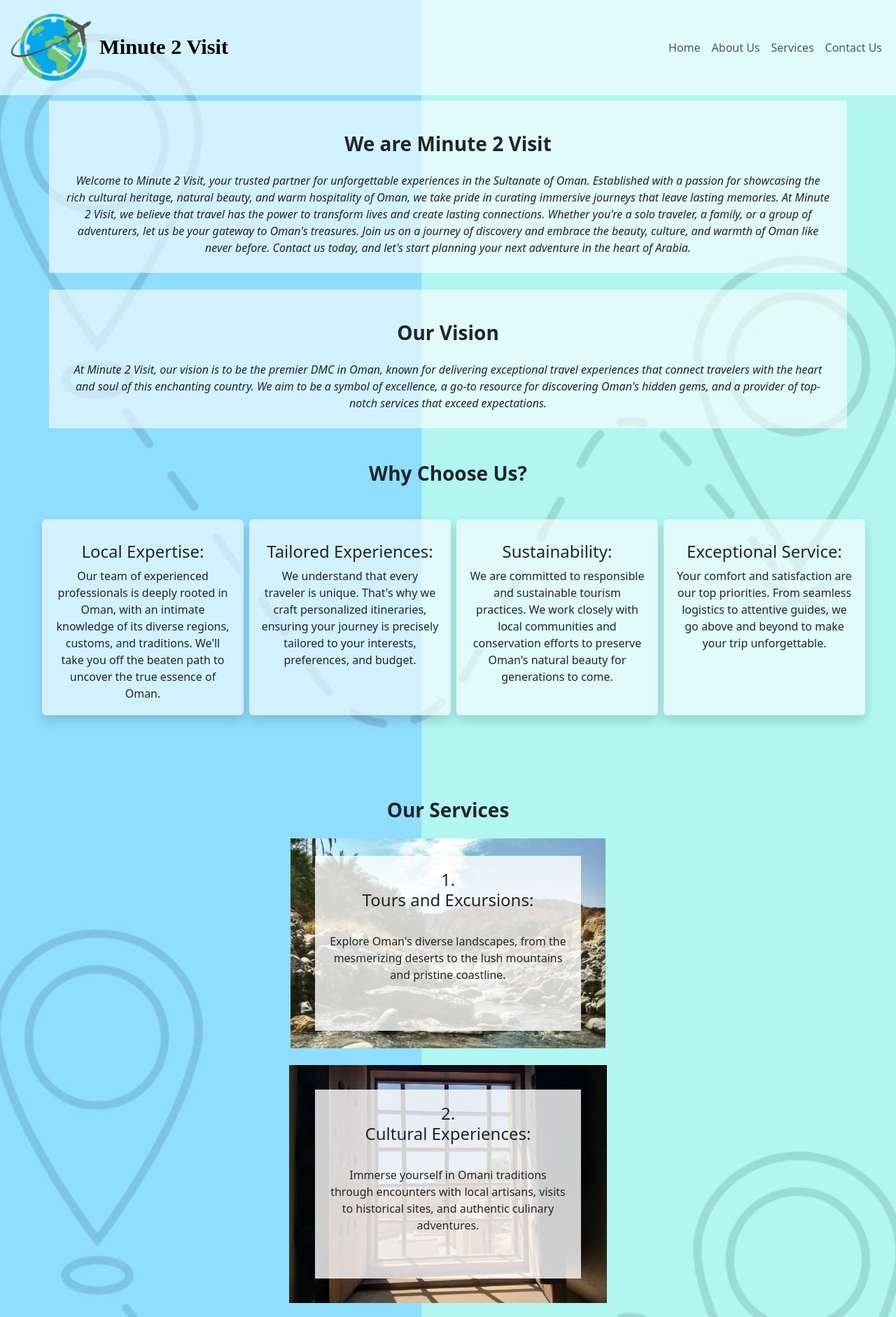
After one commit to lee777777/Minute2visit3, a Django app: template minute2visit_site/templates/about_us.html in a window 1280 px wide. The commit adds this page. Shown: the top 1882 px of the page at 70% size. Run offline with Django 4.2, Linux system fonts and the light colour scheme; the template is opened without the code that fills it, so the values that code supplies are empty; some libraries are stand-ins or nearby versions; some web fonts are replaced.

Commit message:
addedd about us

```diff
--- a/minute2visit_site/first_page/urls.py
+++ b/minute2visit_site/first_page/urls.py
@@ -7,5 +7,6 @@ urlpatterns = [
     # path("services/", Services_page.as_view(), name='services'),
     # path("service/<int:pk>/", views.service, name='service'),
     # path("contact_us/", views.contact, name='contact_us'),
-     path("", views.coming_soon, name="home"),
+    # path("about_us/", views.about, name='about_us'),
+    path("", views.coming_soon, name="home"),
 ]
--- a/minute2visit_site/minute2visit_site/settings.py
+++ b/minute2visit_site/minute2visit_site/settings.py
@@ -167,6 +167,8 @@ LOGGING = {
         'level': 'DEBUG',  # Overall log level
     },
 }
+OPENWEATHER_API_KEY =  config('OPENWEATHER_API_KEY')
+
 EMAIL_BACKEND = 'django.core.mail.backends.smtp.EmailBackend'
 EMAIL_HOST = config('EMAIL_HOST')
 EMAIL_PORT = 587
--- a/minute2visit_site/static/css/app.css
+++ b/minute2visit_site/static/css/app.css
@@ -21,7 +21,38 @@
     background-size: cover;
     position: relative;
   }
+  .icon-2x {
+    font-size: 2em; /* Adjust the size as needed */
+  }
+  .img-text-container {
+    position: relative;
+    width: 100%;
+    height: 500px; /* Set a fixed height for the container */
+    text-align: center;
+  }
 
+  /* Style for the image */
+  .image-text {
+    max-width: 100%; /* Ensure the image fits within the container */
+    max-height: 100%; /* Ensure the image fits within the container */
+    vertical-align: middle;
+  }
+  .align-top {
+    display: flex;
+    flex-direction: column;
+    justify-content: flex-start;
+    align-items: flex-start;
+  }
+  /* Overlay div style */
+  .overlay {
+    position: absolute;
+    top: 50%;
+    left: 50%;
+    transform: translate(-50%, -50%);
+    background-color: rgba(255, 255, 255, 0.8); /* White with 80% opacity */
+    padding: 20px;
+    text-align: center;
+  }
   div.form-container-booking {
     border: 1px solid #ccc;
     padding: 20px;
@@ -38,7 +69,7 @@
     box-shadow: 0px 0px 5px rgba(0, 0, 0, 0.05);
   }
   .navbar {
-    background-color: transparent !important;
+  background-color: rgba(255, 255, 255, 0.6)!important;
   }
     /* Additional styles if needed */
 
--- /dev/null
+++ b/minute2visit_site/templates/about_us.html
@@ -0,0 +1,235 @@
+{% extends "base.html" %}
+{% load static %}
+{% block content %}
+<br/><br/><br/><br/><br/><br/>
+      <div class="container m-10 " style="background-color: rgba(255, 255, 255, 0.6); ">
+        <i class="fa-solid fa-people-group fa-lg mt-3" style="color: rgba(113, 196, 116, 0.5); float: right;"></i>
+        <div class="m-20" style="margin-top: 4%;">
+
+          <div class=" mb-4">
+
+        <h3 class="text-center mb-4"><strong>We are Minute 2 Visit</strong></h3>
+      </div>
+      <div class="container m-10 mb-4">
+
+        <p class="text-center "><i>Welcome to  Minute 2 Visit, your trusted partner for unforgettable experiences in the Sultanate of Oman. Established with a passion for showcasing the rich cultural heritage, natural beauty, and warm hospitality of Oman, we take pride in curating immersive journeys that leave lasting memories.
+
+          At Minute 2 Visit, we believe that travel has the power to transform lives and create lasting connections. Whether you're a solo traveler, a family, or a group of adventurers, let us be your gateway to Oman's treasures. Join us on a journey of discovery and embrace the beauty, culture, and warmth of Oman like never before. Contact us today, and let's start planning your next adventure in the heart of Arabia.
+        </i></p>
+        <i class="fa-solid fa-people-group fa-2xl" style="color: rgba(113, 196, 116, 0.5); float: left;"></i>
+
+
+      </div>
+
+      </div>
+
+      </div>
+      <br/>
+      <div class=" container m-10 " style="background-color:rgba(255, 255, 255, 0.6);"  >
+        <i class="fa-solid fa-mountain-sun fa-lg mt-3" style="color: rgba(113, 196, 116, 0.5); float: left;"></i>
+        <div class="m-20" style="margin-top: 4%; ">
+          <div class=" mb-4">
+          <h3 class="text-center mb-4"><strong>Our Vision</strong></h3>
+        </div>
+        <div class="container m-10 mb-4">
+
+          <p class="text-center "><i>At  Minute 2 Visit, our vision is to be the premier DMC in Oman, known for delivering exceptional travel experiences that connect travelers with the heart and soul of this enchanting country. We aim to be a symbol of excellence, a go-to resource for discovering Oman's hidden gems, and a provider of top-notch services that exceed expectations.</i></p>
+          <i class="fa-solid fa-mountain-sun fa-2xl" style="color: rgba(113, 196, 116, 0.5); float: right;"></i>
+
+
+        </div>
+    </div>
+    </div>
+    <div class="container-fluid">
+      <div class="m-5">
+        <div class="mb-4">
+          <h3 class="text-center mb-4"><strong>Why Choose Us?</strong></h3>
+        </div>
+        <br>
+        <div class="row justify-content-center"> <!-- Center the cards -->
+          <div class="col-lg-3 col-md-6 col-sm-12 mb-2">
+            <div class="card shadow text-center" style="width: 18rem; height: 17.5rem; border: none; background-color: rgba(255, 255, 255, 0.6);">
+
+                <i class="fa-regular fa-location-dot fa-2x my-2"></i>
+
+              <div class="card-body">
+                <h4 class="card-title">Local Expertise:</h4>
+                <p class="card-text" style="font-weight: normal;">Our team of experienced professionals is deeply rooted in Oman, with an intimate knowledge of its diverse regions, customs, and traditions. We'll take you off the beaten path to uncover the true essence of Oman.</p>
+              </div>
+            </div>
+          </div>
+          <div class="col-lg-3 col-md-6 col-sm-12 mb-2">
+            <div class="card shadow text-center" style="width: 18rem; height: 17.5rem; border: none; background-color: rgba(255, 255, 255, 0.6);">
+
+                <i class="fas fa-cogs fa-2x my-2"></i>
+
+              <div class="card-body">
+                <h4 class="card-title">Tailored Experiences:</h4>
+                <p class="card-text" style="font-weight: normal;">We understand that every traveler is unique. That's why we craft personalized itineraries, ensuring your journey is precisely tailored to your interests, preferences, and budget.</p>
+              </div>
+            </div>
+          </div>
+          <div class="col-lg-3 col-md-6 col-sm-12 mb-2">
+            <div class="card shadow text-center" style="width: 18rem; height: 17.5rem; border: none; background-color: rgba(255, 255, 255, 0.6);">
+
+                <i class="fas fa-leaf fa-2x my-2"></i>
+
+              <div class="card-body">
+                <h4 class="card-title">Sustainability:</h4>
+                <p class="card-text" style="font-weight: normal;">We are committed to responsible and sustainable tourism practices. We work closely with local communities and conservation efforts to preserve Oman's natural beauty for generations to come.</p>
+              </div>
+            </div>
+          </div>
+          <div class="col-lg-3 col-md-6 col-sm-12 mb-2">
+            <div class="card shadow text-center" style="width: 18rem; height: 17.5rem; border: none; background-color: rgba(255, 255, 255, 0.6);">
+
+                <i class="fas fa-hands-helping fa-2x my-2"></i>
+
+              <div class="card-body">
+                <h4 class="card-title">Exceptional Service:</h4>
+                <p class="card-text" style="font-weight: normal;">Your comfort and satisfaction are our top priorities. From seamless logistics to attentive guides, we go above and beyond to make your trip unforgettable.</p>
+              </div>
+            </div>
+          </div>
+        </div>
+      </div>
+    </div>
+
+
+
+    <div class="container-fluid" ">
+      <div class="m-20" style="margin-top: 5%; margin-bottom: 5%;">
+        <div class="mb-4">
+          <h3 class="text-center mb-4 section-title"><strong>Our Services</strong></h3>
+        </div>
+
+        <div class="img-text-container text-center" style="position: relative;
+        width: 100%;
+        height: 300px;
+
+        text-align: center;">
+          <img class="image-text" style="max-width: 100%;
+          max-height: 100%;
+          vertical-align: middle;" src="{% static 'images/img3.jpg' %}" alt="Your Image">
+          <div class="overlay" style="    position: absolute;
+          top: 50% !important;
+          left: 50% !important;
+          transform: translate(-50%, -50%) !important;
+          background-color: rgba(255, 255, 255, 0.8); /* White with 80% opacity */
+          padding: 20px;
+          height: 250px;
+           max-width: 380px;
+           min-width: 380px;
+          text-align: center;">
+            <h4>1. <br/>Tours and Excursions:</h4>
+            <br/>
+            <p  style="font-weight: normal;">   Explore Oman's diverse landscapes, from the mesmerizing deserts to the lush mountains and pristine coastline.</p>
+            </div>
+          </div>
+
+          <br/>
+        <div class="img-text-container" style="position: relative;
+        width: 100%;
+        height: 340px;
+
+        text-align: center;">
+           <img class="image-text" style="max-width: 100%;
+           max-height: 100%;
+           vertical-align: middle;" src="{% static 'images/img1.jpg' %}" alt="Your Image">
+           <div class="overlay" style="    position: absolute;
+           top: 50%;
+           left: 50%;
+           transform: translate(-50%, -50%);
+           background-color: rgba(255, 255, 255, 0.8); /* White with 80% opacity */
+           padding: 20px;
+           height: 270px;
+            max-width: 380px;
+            min-width: 380px;
+           text-align: center;">
+            <h4>2. <br/>Cultural Experiences:</h4>
+            <br/>
+            <p  style="font-weight: normal;">Immerse yourself in Omani traditions through encounters with local artisans, visits to historical sites, and authentic culinary adventures.</p>
+            </div>
+          </div>
+          <br/>
+          <div class="img-text-container" style="position: relative;
+          width: 100%;
+          height: 340px;
+
+          text-align: center;">
+             <img class="image-text" style="max-width: 100%;
+             max-height: 100%;
+             vertical-align: middle;" src="{% static 'images/img6.jpg' %}" alt="Your Image">
+             <div class="overlay" style="    position: absolute;
+             top: 50%;
+             left: 50%;
+             transform: translate(-50%, -50%);
+             background-color: rgba(255, 255, 255, 0.8);
+             padding: 20px;
+             height: 270px;
+              max-width: 380px;
+              min-width: 380px;
+             text-align: center;">
+            <h4>3. <br/>Adventure Activities:</h4>
+            <br/>
+            <p  style="font-weight: normal;">   Embark on thrilling adventures such as desert safaris, trekking, and watersports, all under the guidance of experienced professionals.</p>
+            </div>
+          </div>
+          <br/>
+          <div class="img-text-container" style="position: relative;
+          width: 100%;
+          height: 335px;
+
+          text-align: center;">
+             <img class="image-text" style="max-width: 100%;
+             max-height: 100%;
+             vertical-align: middle;" src="{% static 'images/img8.jpg' %}" alt="Your Image">
+             <div class="overlay" style="    position: absolute;
+             top: 50%;
+             left: 50%;
+             transform: translate(-50%, -50%);
+             background-color: rgba(255, 255, 255, 0.8);
+             padding: 20px;
+             height: 270px;
+              max-width: 380px;
+              min-width: 380px;
+             text-align: center;">
+            <h4>4. <br/>Luxury Travel:</h4>
+            <br/>
+            <p  style="font-weight: normal;">  Indulge in the finer things in life with our luxury travel packages, offering exclusive accommodations and personalized services.</p>
+            </div>
+          </div>
+            <br/>
+            <div class="img-text-container" style="position: relative;
+          width: 100%;
+          height: 340px;
+
+          text-align: center;">
+             <img class="image-text" style="max-width: 100%;
+             max-height: 100%;
+             vertical-align: middle;" src="{% static 'images/img5.jpg' %}" alt="Your Image">
+             <div class="overlay" style="    position: absolute;
+             top: 50%;
+             left: 50%;
+             transform: translate(-50%, -50%);
+             background-color: rgba(255, 255, 255, 0.8);
+             padding: 20px;
+             height: 270px;
+              max-width: 380px;
+              min-width: 380px;
+             text-align: center;">
+            <h4>5. <br/>Corporate and Incentive Travel:</h4>
+            <br/>
+            <p  style="font-weight: normal;">   We specialize in organizing corporate events, meetings, and incentive trips that combine business objectives with memorable experiences.</p>
+            </div>
+          </div>
+            <br/>
+
+
+
+      </div>
+    </div>
+
+
+
+{% endblock content %}
--- a/minute2visit_site/templates/base.html
+++ b/minute2visit_site/templates/base.html
@@ -67,7 +67,7 @@
         <div class="container-fluid">
           <a class="navbar-brand" href="#">
             <img src="{% static 'images/logo.png' %}" alt="Logo" width="130" height="110" class="d-inline-block align-text-top">
-            <span class="brand-text">Minute 2 Visit</span>  </a>
+            <span class="change-font" >Minute 2 Visit</span>  </a>
           <button class="navbar-toggler" type="button" data-bs-toggle="collapse" data-bs-target="#navbarNavAltMarkup" aria-controls="navbarNavAltMarkup" aria-expanded="false" aria-label="Toggle navigation">
             <span class="navbar-toggler-icon"></span>
           </button>
@@ -80,7 +80,12 @@
                 Home
                 {% endif %}
               </a>
-              <a class="nav-link" href="#">About Us</a>
+              <a class="nav-link" href="{% url 'about_us' %}">
+                {% if active_page == 'about_us' %}
+               <b>About Us</b>
+               {% else %}
+               About Us
+               {% endif %}</a>
               <a class="nav-link" href="{% url 'services' %}">
                 {% if active_page == 'services' %}
                 <b>  Services</b>
@@ -127,8 +132,10 @@
 
         </div>
    {% include "footer.html" %}
-
+    <script src="https://cdnjs.cloudflare.com/ajax/libs/jquery/3.3.1/jquery.min.js"></script>
+    <script src="https://cdnjs.cloudflare.com/ajax/libs/popper.js/1.12.9/umd/popper.min.js"></script>
     <script src="https://cdn.jsdelivr.net/npm/bootstrap@5.3.1/dist/js/bootstrap.bundle.min.js" integrity="sha384-HwwvtgBNo3bZJJLYd8oVXjrBZt8cqVSpeBNS5n7C8IVInixGAoxmnlMuBnhbgrkm" crossorigin="anonymous"></script>
-
+    {% block javascript %}
+    {% endblock javascript %}
 </body>
 </html>
--- a/minute2visit_site/templates/contact_us.html
+++ b/minute2visit_site/templates/contact_us.html
@@ -1,7 +1,9 @@
 {% extends "base.html" %}
 {% load static %}
 {% block content %}
-
+<br class="d-sm-none"/>
+<br class="d-sm-none"/>
+<br class="d-sm-none"/>
 <div class="container " style="margin-top: 13%; margin-bottom: 6%;">
   <div class="form-container-booking">
     <h3 class="mb-2">Get in Touch with Us!</h3>
--- a/minute2visit_site/templates/services.html
+++ b/minute2visit_site/templates/services.html
@@ -1,7 +1,8 @@
 {% extends "base.html" %}
 {% load static %}
 {% block content %}
-
+<br class="d-sm-none"/>
+<br class="d-sm-none"/>
 <div class="services-container">
 
 
```
Also changed, not shown: minute2visit_site/first_page/forms.py (+10 -0 lines), minute2visit_site/first_page/views.py (+59 -5 lines), minute2visit_site/templates/home.html (+85 -15 lines), minute2visit_site/templates/service.html (+53 -4 lines), minute2visit_site/static/images/img8.jpg (added), soon1.PNG (deleted), soon2.PNG (deleted), soon22.PNG (deleted).
